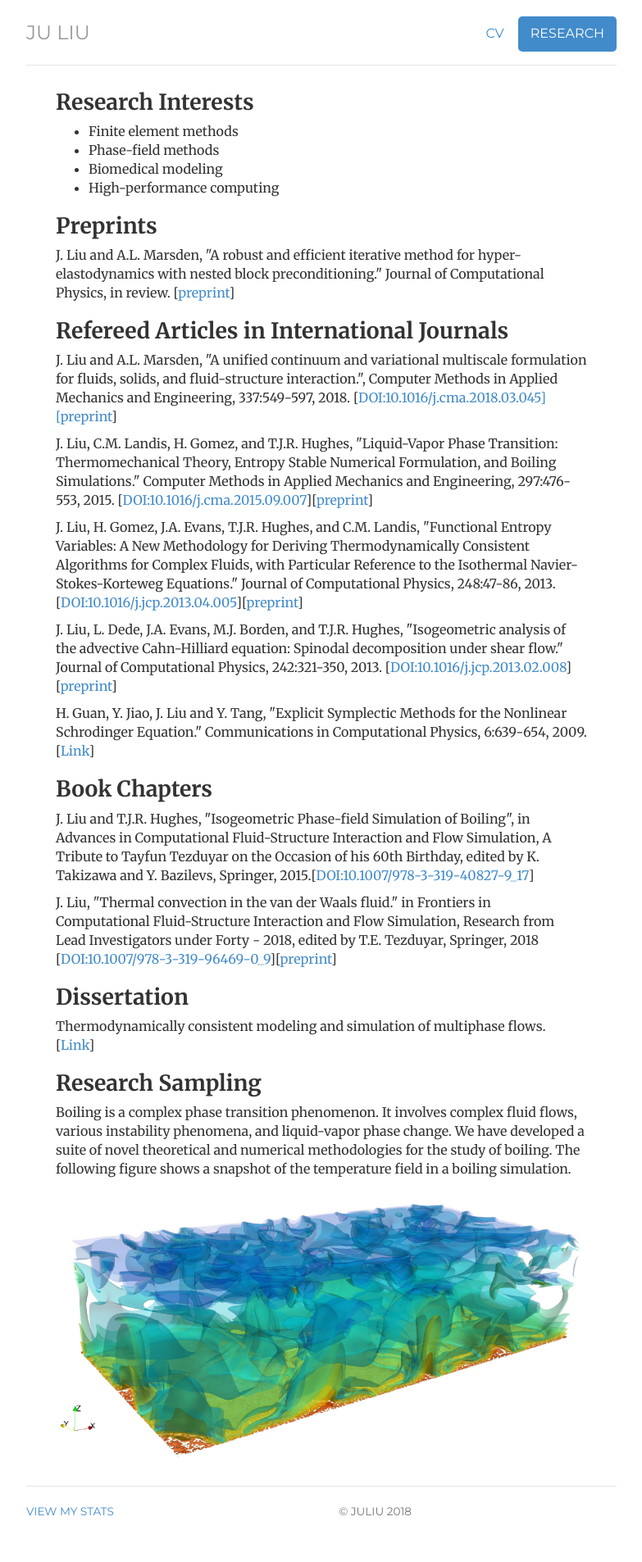
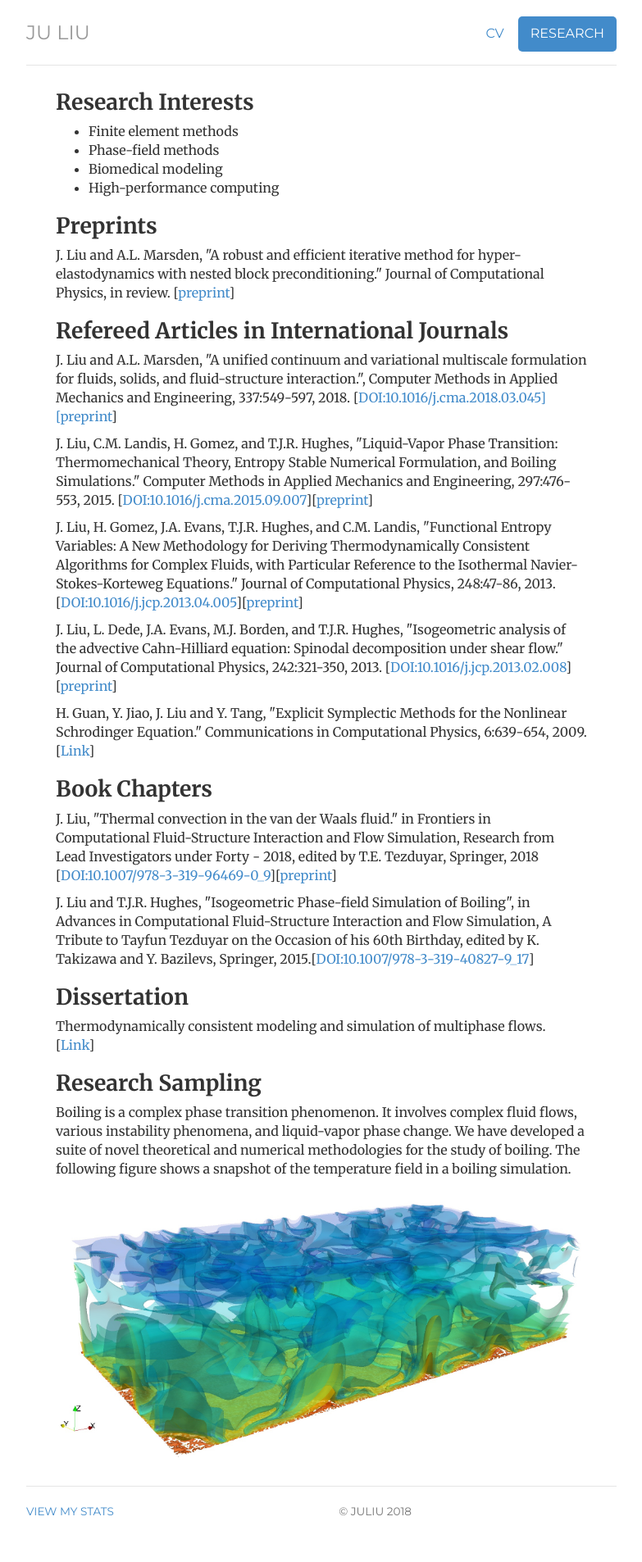
Before and after one commit to ju-liu/ju-liu.github.io, a Jekyll site: the page built from research/index.html, in a window 1280 px wide. Shown: the whole page at 82% size, without its empty margins (248-1031 px from the left). Built offline with Jekyll 4.4.1, drawn with Linux system fonts in a browser that asks for light colours; nearby versions of some CDN libraries; library files that are not in the unit come from our copies; comment, search, counter and statistics services are not loaded; part of the change alters nothing that is shown.

```diff
--- a/research/index.html
+++ b/research/index.html
@@ -57,18 +57,20 @@ description: Current Publication for Dr. Ju Liu
 
 
   <h2>Book Chapters</h2>
+  <p>J. Liu, "Thermal convection in the van der Waals fluid." in Frontiers in
+    Computational Fluid-Structure Interaction and Flow Simulation, Research from
+    Lead Investigators under Forty - 2018, edited by T.E. Tezduyar, Springer,
+    2018 [<a
+    href="https://link.springer.com/chapter/10.1007%2F978-3-319-96469-0_9">DOI:10.1007/978-3-319-96469-0_9</a>][<a
+    href="http://arxiv.org/abs/1809.01120">preprint</a>]</p>
+
   <p>J. Liu and T.J.R. Hughes, "Isogeometric Phase-field Simulation of
   Boiling", in Advances in Computational Fluid-Structure Interaction and Flow
   Simulation, A Tribute to Tayfun Tezduyar on the Occasion of his 60th Birthday,
   edited by K. Takizawa and Y. Bazilevs, Springer, 2015.[<a
     href="http://link.springer.com/chapter/10.1007%2F978-3-319-40827-9_17">DOI:10.1007/978-3-319-40827-9_17</a>]</p>
 
-  <p>J. Liu, "Thermal convection in the van der Waals fluid." in Frontiers in
-    Computational Fluid-Structure Interaction and Flow Simulation, Research from
-    Lead Investigators under Forty - 2018, edited by T.E. Tezduyar, Springer,
-    2018 [<a
-    href="https://link.springer.com/chapter/10.1007%2F978-3-319-96469-0_9">DOI:10.1007/978-3-319-96469-0_9</a>][<a
-    href="http://arxiv.org/abs/1809.01120">preprint</a>]</p>
+
 
   <h2>Dissertation</h2>
   <p>Thermodynamically consistent modeling and simulation of multiphase flows. [<a href="https://repositories.lib.utexas.edu/handle/2152/28353" title="Thermodynamically consistent modeling and simulation of multiphase flows">Link</a>]</p>
```
